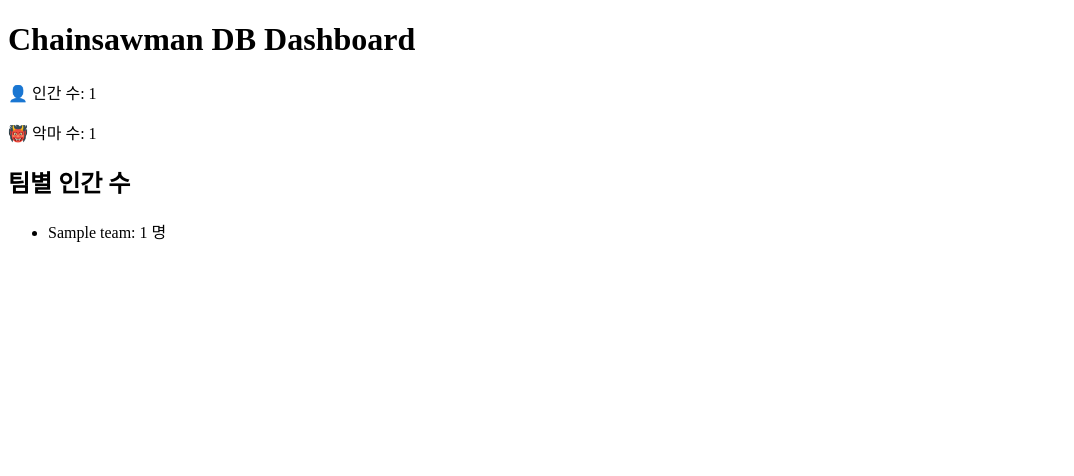
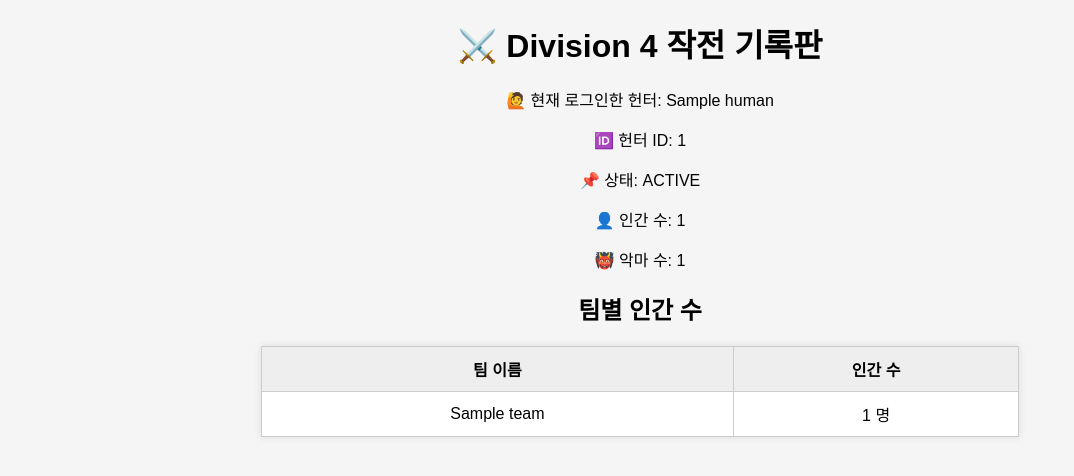
Before and after one commit to AnemoneCoronaria/chainsawman_PJ, a Flask app: page /mainpage in a window 1280 px wide. Shown: the top 476 px of the page, without its empty margins (0-1074 px from the left). Run offline with Flask 3, Linux system fonts and the light colour scheme; a user stored in the database is signed in; tables that the repository leaves empty hold one stand-in row (values such as "Sample post").

Commit message:
feat: 기본 헌터 관리 시스템 기능 구현

```diff
--- a/controllers.py
+++ b/controllers.py
@@ -26,12 +26,57 @@
         team_stats = (
             db.session.query(
                 Team.team_name,
-                func.count(Human.human_id)).join(Human, Team.team_id == Human.human_id).group_by(Team.team_id).all()
+                func.count(Human.human_id)).join(Human, Team.team_id == Human.team_id).group_by(Team.team_id).all()
         )
 
         return render_template(
             'mainpage.html',
             human_count=human_count,
             demon_count=demon_count,
-            team_stats=team_stats
+            team_stats=team_stats,
+            current_user=current_user
         )
+
+    # @app.route('/hunter/<int:human_id>')
+    # def hunter_detail(human_id):
+    #     hunter = Human.query.get_or_404(human_id)
+    #     battles = Battle.query.join(Mission).filter(Battle.demon_id.in_(
+    #         [c.demon_id for c in hunter.contracts]
+    #     )).all()
+    #     return render_template('hunter_detail.html', hunter=hunter, battles=battles)
+
+    @app.route('/hunter/<int:human_id>')
+    def hunter_detail(human_id):
+        hunter = Human.query.get_or_404(human_id)
+
+        # 헌터가 속한 팀의 전투 기록 가져오기
+        battles = Battle.query.join(Mission).filter(Mission.team_id == hunter.team_id).all()
+
+        # 헌터가 직접 청구한 현상금 기록
+        claims = BountyClaim.query.filter_by(human_id=human_id).all()
+
+        return render_template('hunter_detail.html', hunter=hunter, battles=battles, claims=claims)
+
+
+
+    @app.route('/login', methods=['POST'])
+    def login():
+        username = request.form.get('username')
+        hunter = Human.query.filter_by(name=username).first()
+        if hunter:
+            login_user(hunter)  # Flask-Login 세션에 저장
+            return redirect(url_for('mainpage'))
+        else:
+            return jsonify({'error': '존재하지 않는 헌터입니다'}), 400
+
+
+    @app.route('/signup', methods=['POST'])
+    def signup():
+        humanname = request.form.get('humanname')
+        teamid = request.form.get('teamid')
+
+        new_human = Human(name=humanname, status='ACTIVE', team_id=teamid)
+        db.session.add(new_human)
+        db.session.commit()
+
+        return jsonify({'message': f'{humanname} 헌터가 팀 {teamid}에 가입되었습니다!'})
--- a/templates/mainpage.html
+++ b/templates/mainpage.html
@@ -2,22 +2,50 @@
 <html lang="ko">
 <head>
     <meta charset="UTF-8">
-    <meta name="viewport" content="width=device-width, initial-scale=1.0">
-    <title>MainPage</title>
+    <title>헌터 관리 시스템 현황판</title>
+    <style>
+        body { font-family: Arial, sans-serif; background: #f5f5f5; }
+        h1 { text-align: center; margin-top: 20px; }
+        .stats { text-align: center; margin: 20px; }
+        table {
+            margin: 0 auto;
+            border-collapse: collapse;
+            width: 60%;
+            background: #fff;
+            box-shadow: 0 0 8px rgba(0,0,0,0.1);
+        }
+        th, td {
+            border: 1px solid #ccc;
+            padding: 10px;
+            text-align: center;
+        }
+        th { background-color: #eee; }
+    </style>
 </head>
 <body>
-    <h1>Chainsawman DB Dashboard</h1>   <!--뭐라고 하면 좋을까.. 현황판? 음... 까리한거 없나?-->
-    <p>👤 인간 수: {{ human_count }}</p>
-    <p>👹 악마 수: {{ demon_count }}</p>
+    <h1>⚔️ Division 4 작전 기록판</h1>
 
-    <h2>팀별 인간 수</h2>
-    <ul>
+    <div class="stats">
+        <p>🙋 현재 로그인한 헌터: {{ current_user.name }}</p>
+        <p>🆔 헌터 ID: {{ current_user.human_id }}</p>
+        <p>📌 상태: {{ current_user.status }}</p>
+
+        <p>👤 인간 수: {{ human_count }}</p>
+        <p>👹 악마 수: {{ demon_count }}</p>
+    </div>
+
+    <h2 style="text-align:center;">팀별 인간 수</h2>
+    <table>
+        <tr>
+            <th>팀 이름</th>
+            <th>인간 수</th>
+        </tr>
         {% for team_name, count in team_stats %}
-        <li>
-            {{ team_name }}: {{ count }} 명
-        </li>
+        <tr>
+            <td>{{ team_name }}</td>
+            <td>{{ count }} 명</td>
+        </tr>
         {% endfor %}
-    </ul>
-
+    </table>
 </body>
 </html>
```
Also changed, not shown: models.py (+6 -1 lines), templates/home.html (+26 -9 lines), templates/hunter_detail.html (added, +54 -0 lines).
